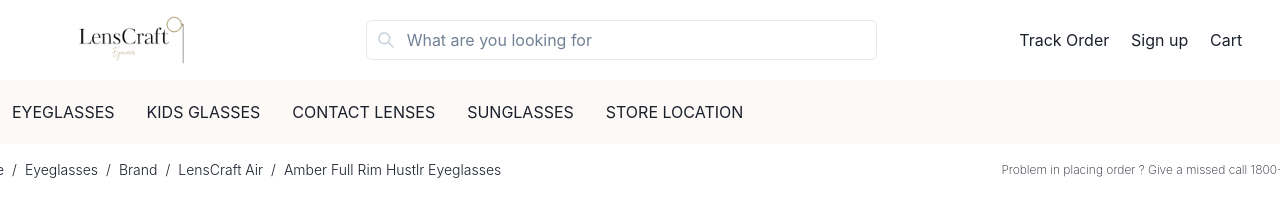
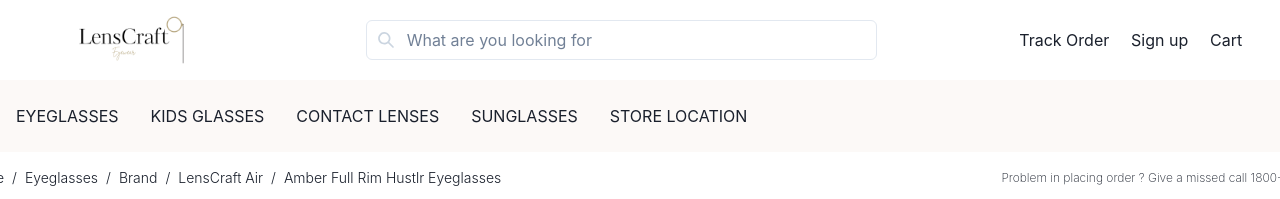
Before and after one commit to justtJayesh/LensKart-Clone, a React (Create React App) app: page /products/1 in a window 1280 px wide. Shown: the top 199 px of the page. Built offline with nearby package versions, Linux system fonts and the light colour scheme; data requests are answered from the project's data file.

Commit message:
fianl commit

```diff
--- a/src/Components/Navbar.jsx
+++ b/src/Components/Navbar.jsx
@@ -52,9 +52,9 @@ export default function Navbar() {
     navigate(`/addtocart`)
   }
 
-  const handleSignIn = () => {
-    setIsAuth(!isAuth)
-  }
+  // const handleSignIn = () => {
+  //   setIsAuth(!isAuth)
+  // }
 
 
   return (
@@ -112,7 +112,7 @@ export default function Navbar() {
         </Flex>
       </Box>
 
-      <Box bg={'#FCF9F7'} p={3} w={'100%'}>
+      <Box bg={'#FCF9F7'} p={4} w={'100%'}>
         <HStack
           as={'nav'}
           spacing={8}
--- a/src/Context/AuthContext.jsx
+++ b/src/Context/AuthContext.jsx
@@ -19,7 +19,6 @@ const AuthContextProvider = ({children}) => {
         .then((res)=>{
             res.data?.map((user)=>{
                 if(user.number == 9876543210){
-
                     setName(user.fname)
                     navigate('/')
                 }else{
@@ -33,12 +32,11 @@ const AuthContextProvider = ({children}) => {
 
     }
 
-
-
     const logout = () => {
         setIsAuth(false)
         navigate('/')
     }
+
     return <AuthContext.Provider value={{isAuth, setIsAuth, login, logout, name}}>{children}</AuthContext.Provider>
 
 }
```
Also changed, not shown: src/Components/Signup.jsx (+0 -29 lines).
